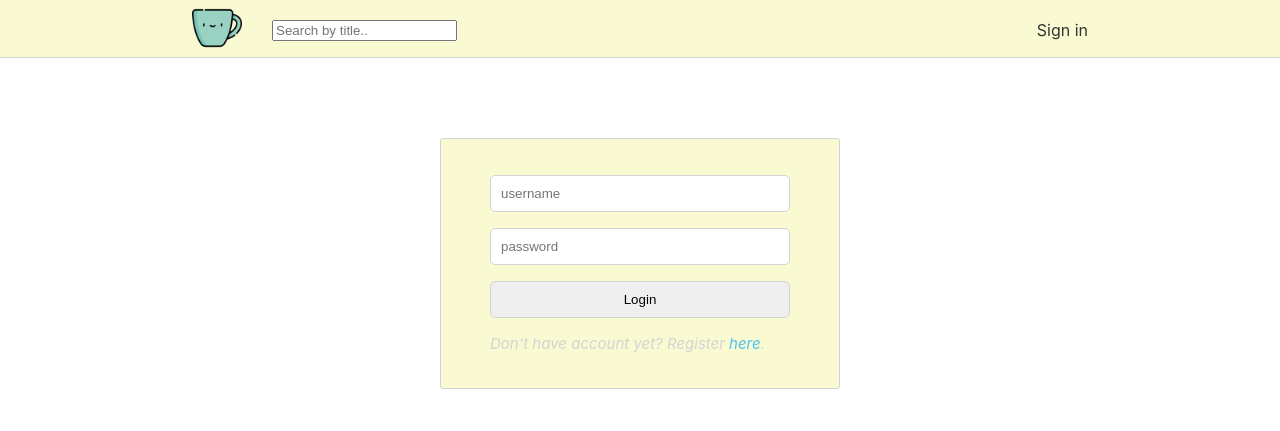
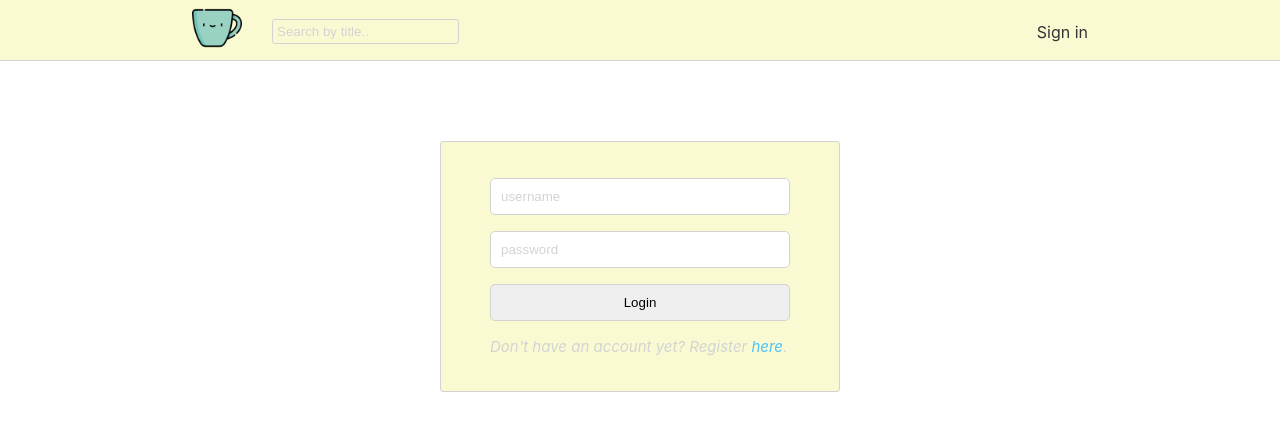
Before and after one commit to bihunva/mug-blogging-platform, a Django app: page /accounts/login/ in a window 1280 px wide. Shown: the top 431 px of the page. Run offline with Django 4.2, Linux system fonts and the light colour scheme; some libraries are stand-ins or nearby versions.

Commit message:
Customized search form

```diff
--- a/blog/forms.py
+++ b/blog/forms.py
@@ -1,5 +1,5 @@
 from django import forms
-from django.contrib.auth.forms import UserCreationForm, UsernameField, AuthenticationForm
+from django.contrib.auth.forms import UserCreationForm
 
 from blog.models import User, Comment, Post
 
@@ -7,9 +7,9 @@ from blog.models import User, Comment, Post
 class SearchForm(forms.Form):
     query = forms.CharField(
         max_length=100,
-        required=False,
+        required=True,
         label="",
-        widget=forms.TextInput(attrs={"placeholder": "Search by title.."})
+        widget=forms.TextInput(attrs={"placeholder": "Search by title..", "class": "search-input"})
     )
 
 
--- a/blog/static/blog/css/styles.css
+++ b/blog/static/blog/css/styles.css
@@ -77,7 +77,6 @@ nav li:last-child {
     display: grid;
     grid-template-columns: 2fr 1fr;
     grid-template-rows: auto;
-    /*grid-column-gap: ;*/
     grid-gap: 10%;
     align-items: start;
     max-width: 70%;
@@ -106,7 +105,6 @@ nav li:last-child {
     text-align: center;
     align-items: center;
     justify-content: space-between;
-    /*margin-bottom: 40px;*/
 }
 
 .banner-text {
@@ -127,7 +125,6 @@ nav li:last-child {
 }
 
 .banner-btn:hover {
-    /*background-color: rgba(153, 209, 194, 0.3);*/
     background-color: #ddffdd;
 }
 
@@ -155,22 +152,13 @@ nav li:last-child {
     display: flex;
     justify-content: center;
     align-items: center;
-    /*height: 60vh;*/
-    /*border: gray solid 1px;*/
-    /*border-radius: 10px;*/
     max-width: 400px;
     margin: 80px auto 0 auto;
     border: 1px solid lightgrey;
     border-radius: 3px;
-    /*box-shadow: 4px 4px 0 -1px #000000;*/
     padding: 20px;
-    /*background-color: lightgoldenrodyellow;*/
     background-color: lightgoldenrodyellow;
 }
-
-/*.login p {*/
-/*    margin: 0;*/
-/*}*/
 
 .login-form-button {
     border: 1px solid lightgrey;
@@ -185,6 +173,10 @@ nav li:last-child {
     padding: 10px;
     width: 300px;
     outline: none;
+}
+
+.login-form-field::placeholder {
+    color: lightgray;
 }
 
 .login-form-button:hover {
@@ -212,3 +204,20 @@ nav li:last-child {
 .error-border {
     border: lightcoral 1px solid;
 }
+
+
+.search-input {
+    border: 1px solid lightgrey;
+    border-radius: 3px;
+    padding: 4px;
+    background-color: transparent;
+    outline: none;
+}
+
+.search-input:focus {
+    background-color: whitesmoke;
+}
+
+.search-input::placeholder {
+    color: lightgrey;
+}
--- a/blog/templates/blog/includes/header.html
+++ b/blog/templates/blog/includes/header.html
@@ -1,5 +1,6 @@
 {% load static %}
 {% load post_tags %}
+{% load widget_tweaks %}
 
 <div class="header-wrapper">
   <header>
@@ -7,9 +8,7 @@
       <div class="logo">
         <a href="{% url "blog:index" %}"><img src="{% static 'blog/img/logo.png' %}" alt="logo"></a>
       </div>
-      <div class="search_from">
         {% search_form %}
-      </div>
     </div>
     <nav>
       <ul>
--- a/blog/templates/blog/inclusions/search_form.html
+++ b/blog/templates/blog/inclusions/search_form.html
@@ -1,3 +1,4 @@
- <form action="{% url 'blog:search' %}" method="get">
-    {{ form.as_p }}
-  </form>
+{% load static %}
+<form action="{% url 'blog:search' %}" method="get" novalidate>
+  {{ form.as_p }}
+</form>
--- a/blog/templates/blog/search_list.html
+++ b/blog/templates/blog/search_list.html
@@ -5,8 +5,10 @@
 <div class="content-with-sidebar-wrapper">
   <div class="content-with-sidebar">
 
+    {% if search_results %}
+      <p>Found {{ found_number }} result{{ found_number|pluralize }}</p>
+    {% endif %}
       {% for post in search_results %}
-        <p>Found {{ found_number }} result{{ found_number|pluralize }}</p>
     <a href="{% url 'blog:post-detail' post_slug=post.slug %}">
       <div class="post">
         <h3>
--- a/blog/templatetags/post_tags.py
+++ b/blog/templatetags/post_tags.py
@@ -1,19 +1,10 @@
 from django import template
 from django.db.models import Count
 
-from blog.forms import SearchForm, CommentForm
+from blog.forms import SearchForm
 from blog.models import Post
 
 register = template.Library()
-
-
-@register.inclusion_tag("blog/inclusions/post_list.html")
-def show_all_posts():
-
-    posts = Post.objects.all()
-    context = {"posts": posts}
-
-    return context
 
 
 @register.inclusion_tag("blog/inclusions/search_form.html")
--- a/templates/registration/login.html
+++ b/templates/registration/login.html
@@ -6,16 +6,16 @@
     <form action="{% url 'login' %}" method="post" novalidate>
       {% csrf_token %}
 
-            {% if form.non_field_errors %}
-              {% for error in form.non_field_errors %}
-                <p class="login-form-error-message">{{ error }}</p>
-              {% endfor %}
-            {% endif %}
+      {% if form.non_field_errors %}
+        {% for error in form.non_field_errors %}
+          <p class="login-form-error-message">{{ error }}</p>
+        {% endfor %}
+      {% endif %}
 
-      <p>{% render_field form.username|add_class:"login-form-field"|add_error_class:"error-border" placeholder="username" type="search" %}</p>
+      <p>{% render_field form.username|add_class:"login-form-field"|add_error_class:"error-border" placeholder="username" %}</p>
       <p>{% render_field form.password|add_class:"login-form-field"|add_error_class:"error-border" placeholder="password" %}</p>
       <p><input type="submit" value="Login" class="login-form-button"></p>
-      <p class="login-register-link">Don't have account yet? Register <a href="{% url 'blog:registration' %}">here</a>.
+      <p class="login-register-link">Don't have an account yet? Register <a href="{% url 'blog:registration' %}">here</a>.
       </p>
     </form>
   </div>
```
Also changed, not shown: blog/views.py (+8 -1 lines). Lines whose indentation alone changed are shown as unchanged.
